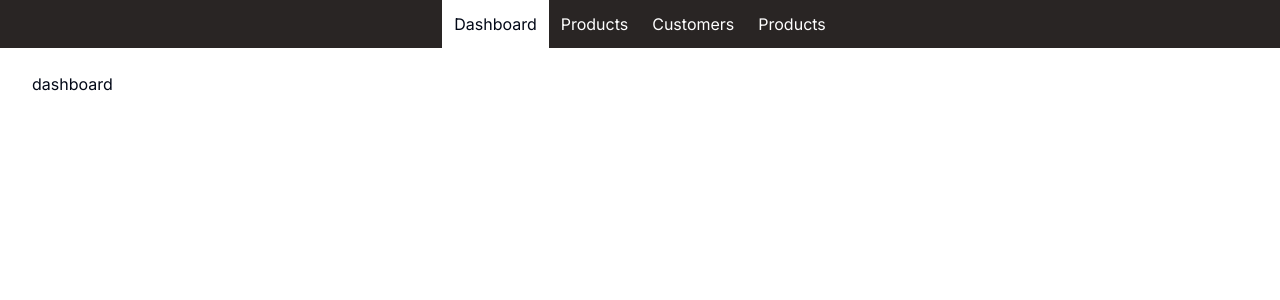
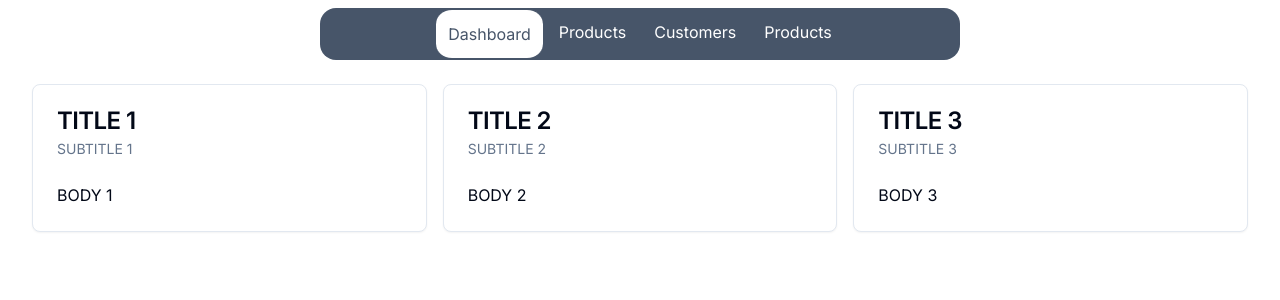
Before and after one commit to isamail-el-youssefi/nextjs-ecommerce, a Next.js app: page /admin in a window 1280 px wide. Shown: the top 300 px of the page. Built offline with nearby package versions, Linux system fonts and the light colour scheme.

Commit message:
creating card with shadcn and making it dynamic by accepting props instead of raw data

```diff
--- a/src/app/admin/page.tsx
+++ b/src/app/admin/page.tsx
@@ -1,5 +1,38 @@
+import {
+  Card,
+  CardContent,
+  CardDescription,
+  CardHeader,
+  CardTitle,
+} from "@/components/ui/card";
 import React from "react";
 
 export default function AdminDashboard() {
-  return <div>dashboard</div>;
+  return (
+    <div className="grid grid-cols-1 md:grid-cols-2 lg:grid-cols-3 gap-4">
+      <DashboardCard title="TITLE 1" subtitle="SUBTITLE 1" body="BODY 1" />
+      <DashboardCard title="TITLE 2" subtitle="SUBTITLE 2" body="BODY 2" />
+      <DashboardCard title="TITLE 3" subtitle="SUBTITLE 3" body="BODY 3" />
+    </div>
+  );
 }
+
+type DashboardCardTypes = {
+  title: string;
+  subtitle: string;
+  body: string;
+};
+
+function DashboardCard({ title, subtitle, body }: DashboardCardTypes) {
+  return (
+    <Card>
+      <CardHeader>
+        <CardTitle>{title}</CardTitle>
+        <CardDescription>{subtitle}</CardDescription>
+      </CardHeader>
+      <CardContent>
+        <p>{body}</p>
+      </CardContent>
+    </Card>
+  );
+}
--- a/src/components/Nav.tsx
+++ b/src/components/Nav.tsx
@@ -6,7 +6,7 @@
 
 export function Nav({ children }: { children: React.ReactNode }) {
   return (
-    <nav className="bg-stone-800 text-white flex justify-center px-4">
+    <nav className="bg-slate-600 mt-2 rounded-2xl md:w-2/3 xl:w-1/2  mx-auto text-white flex space-x-1 justify-center px-4">
       {children}
     </nav>
   );
@@ -19,8 +19,9 @@
     <Link
       {...props}
       className={cn(
-        "p-3 hover:bg-secondary hover:text-secondary-foreground focus-visible:bg-secondary focus-visible:text-secondary-foreground",
-        pathname === props.href && "bg-background text-foreground"
+        "p-3 hover:bg-secondary hover:text-secondary-foreground hover:rounded-2xl hover:border-y-2  hover:border-slate-600  focus-visible:bg-secondary focus-visible:text-secondary-foreground focus-visible:rounded-2xl focus-visible:border-y-2  focus-visible:border-slate-600",
+        pathname === props.href &&
+          "bg-background rounded-2xl border-y-2 border-slate-600 text-slate-600 "
       )}
     />
   );
--- /dev/null
+++ b/src/components/ui/card.tsx
@@ -0,0 +1,79 @@
+import * as React from "react"
+
+import { cn } from "@/lib/utils"
+
+const Card = React.forwardRef<
+  HTMLDivElement,
+  React.HTMLAttributes<HTMLDivElement>
+>(({ className, ...props }, ref) => (
+  <div
+    ref={ref}
+    className={cn(
+      "rounded-lg border bg-card text-card-foreground shadow-sm",
+      className
+    )}
+    {...props}
+  />
+))
+Card.displayName = "Card"
+
+const CardHeader = React.forwardRef<
+  HTMLDivElement,
+  React.HTMLAttributes<HTMLDivElement>
+>(({ className, ...props }, ref) => (
+  <div
+    ref={ref}
+    className={cn("flex flex-col space-y-1.5 p-6", className)}
+    {...props}
+  />
+))
+CardHeader.displayName = "CardHeader"
+
+const CardTitle = React.forwardRef<
+  HTMLParagraphElement,
+  React.HTMLAttributes<HTMLHeadingElement>
+>(({ className, ...props }, ref) => (
+  <h3
+    ref={ref}
+    className={cn(
+      "text-2xl font-semibold leading-none tracking-tight",
+      className
+    )}
+    {...props}
+  />
+))
+CardTitle.displayName = "CardTitle"
+
+const CardDescription = React.forwardRef<
+  HTMLParagraphElement,
+  React.HTMLAttributes<HTMLParagraphElement>
+>(({ className, ...props }, ref) => (
+  <p
+    ref={ref}
+    className={cn("text-sm text-muted-foreground", className)}
+    {...props}
+  />
+))
+CardDescription.displayName = "CardDescription"
+
+const CardContent = React.forwardRef<
+  HTMLDivElement,
+  React.HTMLAttributes<HTMLDivElement>
+>(({ className, ...props }, ref) => (
+  <div ref={ref} className={cn("p-6 pt-0", className)} {...props} />
+))
+CardContent.displayName = "CardContent"
+
+const CardFooter = React.forwardRef<
+  HTMLDivElement,
+  React.HTMLAttributes<HTMLDivElement>
+>(({ className, ...props }, ref) => (
+  <div
+    ref={ref}
+    className={cn("flex items-center p-6 pt-0", className)}
+    {...props}
+  />
+))
+CardFooter.displayName = "CardFooter"
+
+export { Card, CardHeader, CardFooter, CardTitle, CardDescription, CardContent }
```
